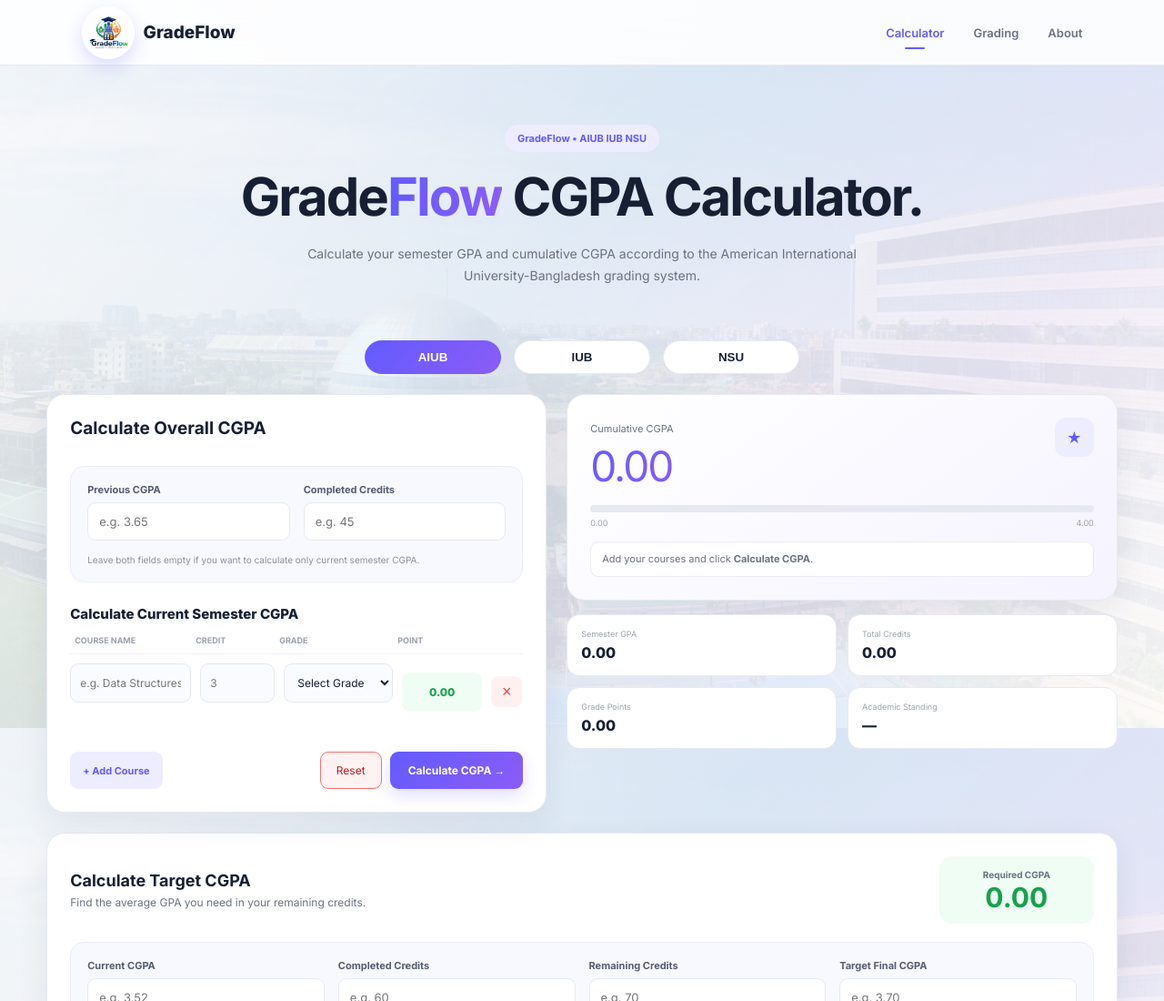
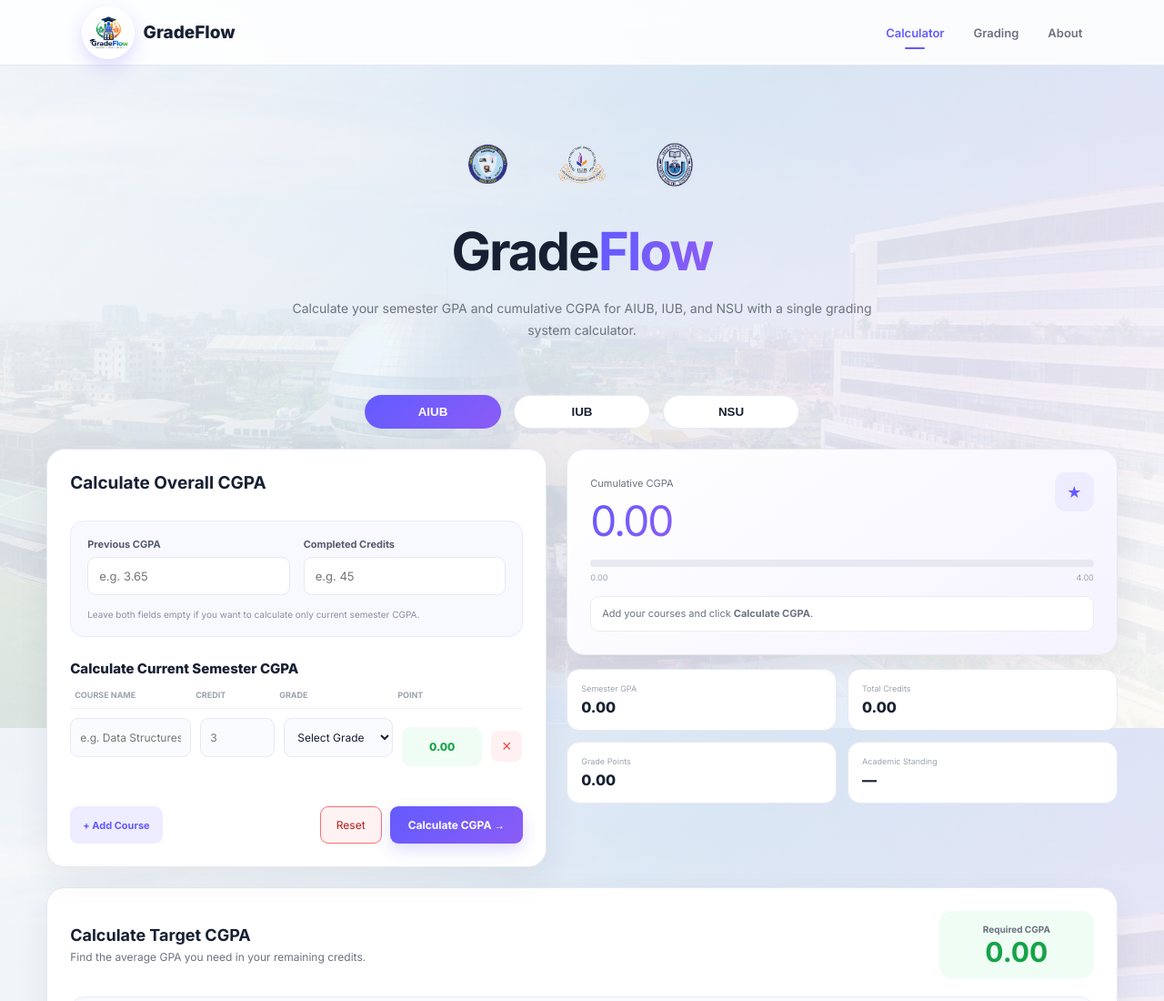
Before and after one commit to devBySaif/GradeFlow-Web-App, a plain HTML site: page index.html in a window 1280 px wide. Shown: the top 1100 px of the page at 91% size. Drawn offline with Linux system fonts and the light colour scheme.

Commit message:
bug fixed

```diff
--- a/index.html
+++ b/index.html
@@ -57,19 +57,26 @@
 
 <section class="hero">
 
-    <span class="badge">
-        GradeFlow • AIUB IUB NSU
-    </span>
+    <div class="hero-logos">
+        <div class="hero-logo">
+            <img class="transparent-bg" src="aiub_whole_logo_1.png" alt="AIUB logo">
+        </div>
+        <div class="hero-logo hero-logo-main">
+            <img src="iub logo.png" alt="IUB logo">
+        </div>
+        <div class="hero-logo">
+            <img class="transparent-bg" src="NSUlogo.jpg" alt="NSU logo">
+        </div>
+    </div>
 
     <h1>
         Grade<span>Flow</span>
-        CGPA Calculator.
+
     </h1>
 
     <p>
-        Calculate your semester GPA and cumulative CGPA
-        according to the American International University-Bangladesh
-        grading system.
+        Calculate your semester GPA and cumulative CGPA for AIUB, IUB, and NSU
+        with a single grading system calculator.
     </p>
 
 </section>
--- a/styles.css
+++ b/styles.css
@@ -229,6 +229,43 @@ nav a.active::after {
     letter-spacing: -2px;
 
     margin-bottom: 18px;
+}
+
+.hero-logos {
+    display: flex;
+    justify-content: center;
+    align-items: center;
+    gap: 14px;
+    margin-bottom: 20px;
+    flex-wrap: wrap;
+}
+
+.hero-logo {
+    display: flex;
+    align-items: center;
+    justify-content: center;
+    padding: 0;
+    border-radius: 0;
+    background: transparent;
+    border: none;
+    min-width: auto;
+    box-shadow: none;
+}
+
+.hero-logo img {
+    width: 88px;
+    height: 88px;
+    object-fit: contain;
+    background: transparent;
+}
+
+.hero-logo-main {
+    min-width: auto;
+    background: transparent;
+}
+
+.hero-logo img.transparent-bg {
+    mix-blend-mode: multiply;
 }
 
 .hero h1 span {
```
